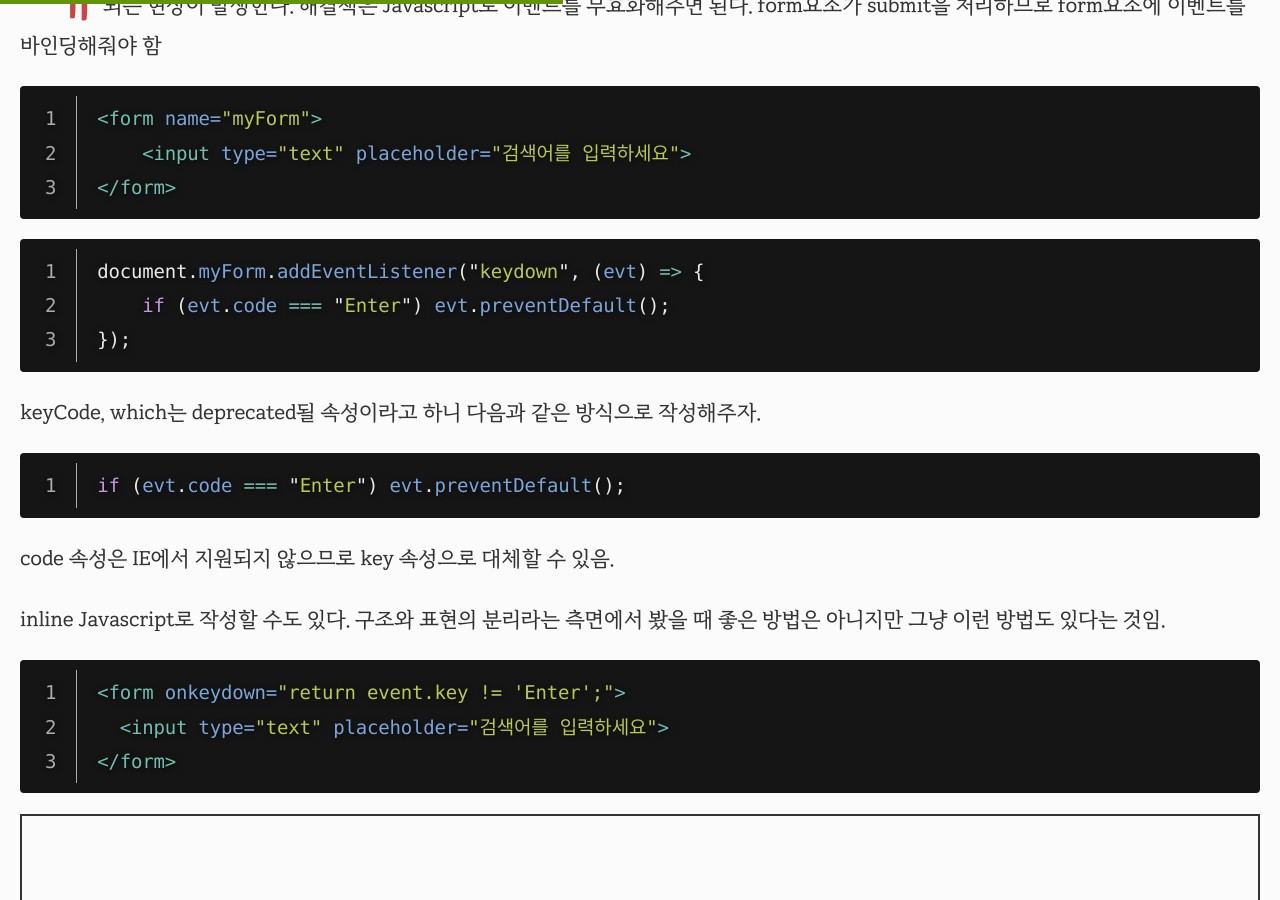
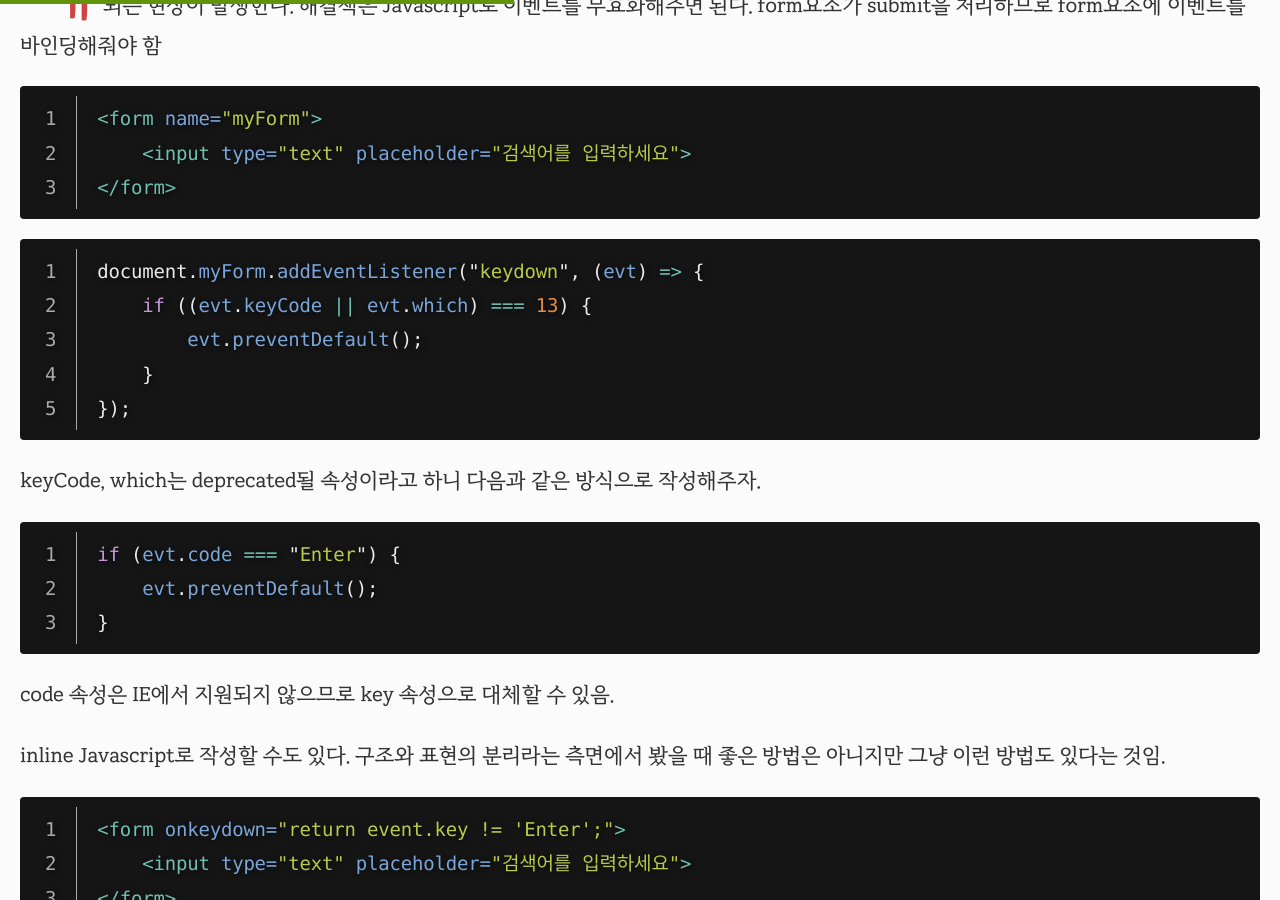
Before and after one commit to selosele/selosele.github.io, a Jekyll site: the page built from _posts/2020-07-30-prevent-form-submit-when-press-enter.md, in a window 1280 px wide and 900 px high, scrolled down 631 px. Built offline with Jekyll 4.4.1, drawn with Linux system fonts in a browser that asks for light colours; comment, search, counter and statistics services are not loaded.

Commit message:
포스트 수정

````diff
--- a/_posts/2020-07-30-prevent-form-submit-when-press-enter.md
+++ b/_posts/2020-07-30-prevent-form-submit-when-press-enter.md
@@ -28,7 +28,9 @@ tags:
 {:.has-label}
 ```javascript
 document.myForm.addEventListener("keydown", (evt) => {
-    if (evt.code === "Enter") evt.preventDefault();
+    if ((evt.keyCode || evt.which) === 13) {
+        evt.preventDefault();
+    }
 });
 ```
 
@@ -36,7 +38,9 @@ keyCode, which는 deprecated될 속성이라고 하니 다음과 같은 방식
 
 {:.has-label}
 ```javascript
-if (evt.code === "Enter") evt.preventDefault();
+if (evt.code === "Enter") {
+    evt.preventDefault();
+}
 ```
 
 code 속성은 IE에서 지원되지 않으므로 key 속성으로 대체할 수 있음.
@@ -46,7 +50,7 @@ inline Javascript로 작성할 수도 있다. 구조와 표현의 분리라는
 {:.has-label}
 ```html
 <form onkeydown="return event.key != 'Enter';">
-  <input type="text" placeholder="검색어를 입력하세요">
+    <input type="text" placeholder="검색어를 입력하세요">
 </form>
 ```
 
````
Also changed, not shown: _posts/2020-08-06-remove-whitespace.md (+1 -1 lines), _posts/2020-10-09-learning-and-life.md (+4 -3 lines), _posts/2020-11-23-layer-popup-close-button-position.md (+1 -1 lines).
